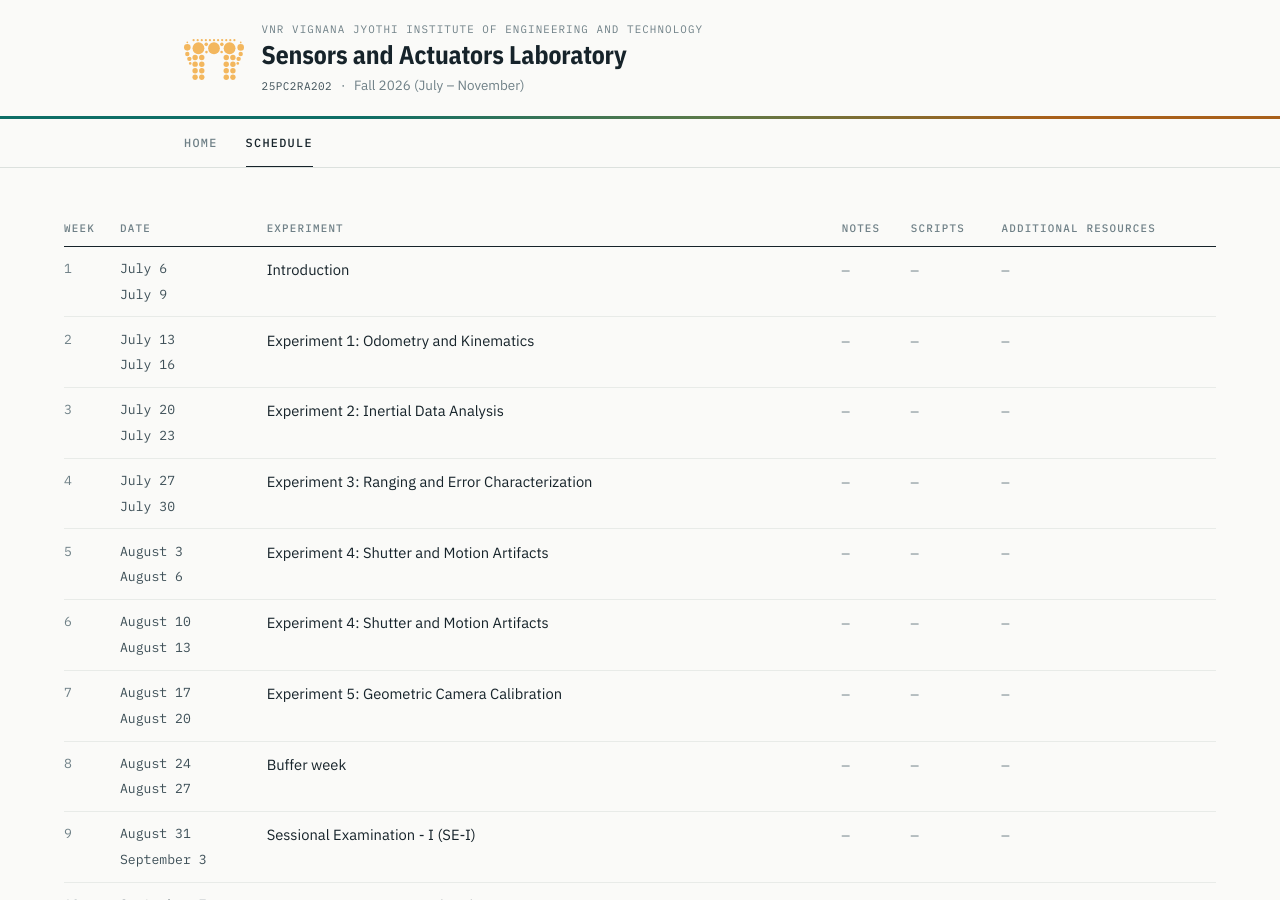
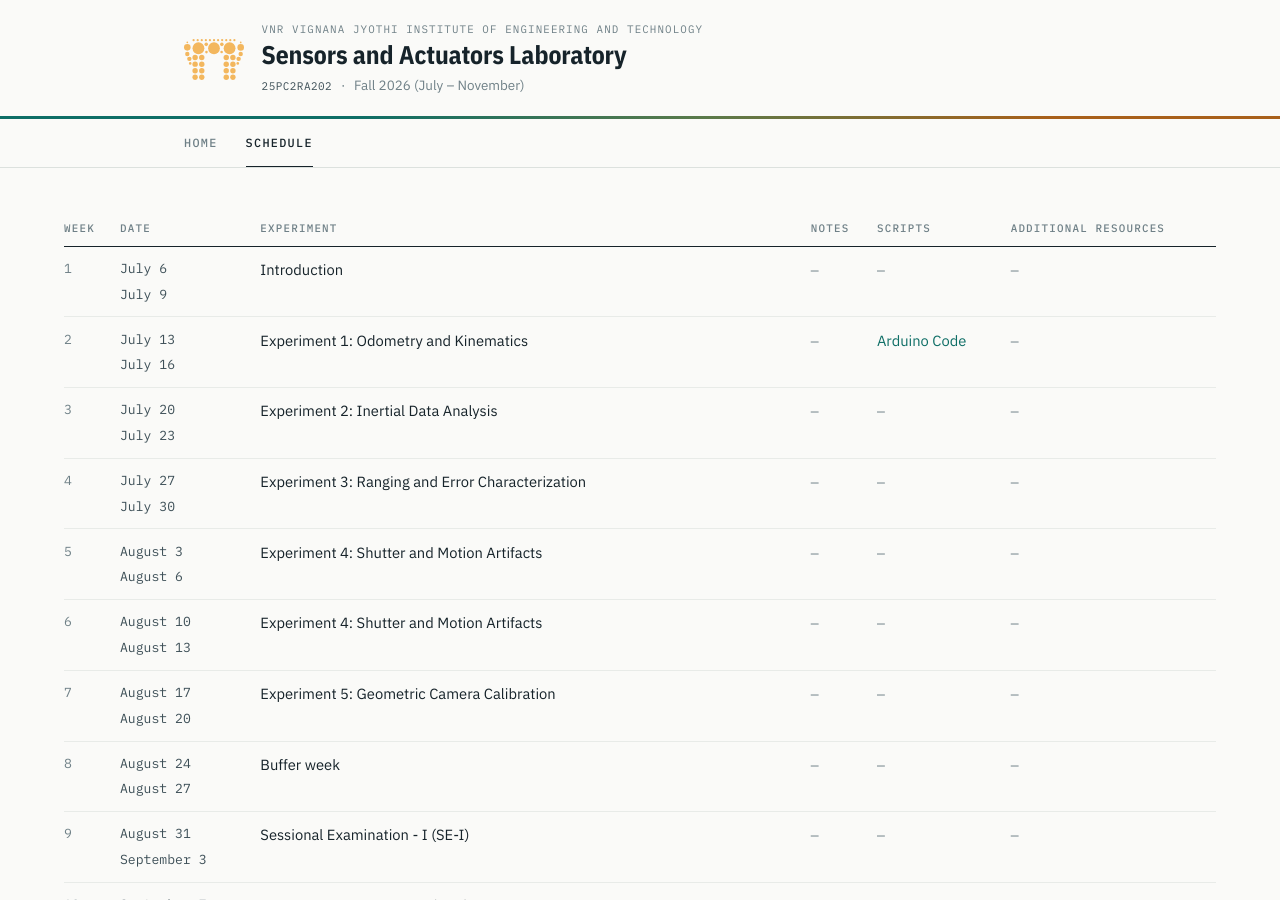
Before and after one commit to uhvardhan/sensors-actuators-lab, a Jekyll site: the page built from schedule.md, in a window 1280 px wide and 900 px high. Built offline with Jekyll 4.4.1, drawn with Linux system fonts in a browser that asks for light colours.

Commit message:
Add Arduino code script to Experiment 1 details

```diff
--- a/_data/schedule.yml
+++ b/_data/schedule.yml
@@ -25,7 +25,9 @@
   dates: ["July 13", "July 16"]
   session: "Experiment 1: Odometry and Kinematics"
   notes: []
-  scripts: []
+  scripts:
+    - name: "Arduino Code"
+      url: "/assets/files/experiment_1.ino"
   resources: []
 - week: 3
   dates: ["July 20", "July 23"]
```
